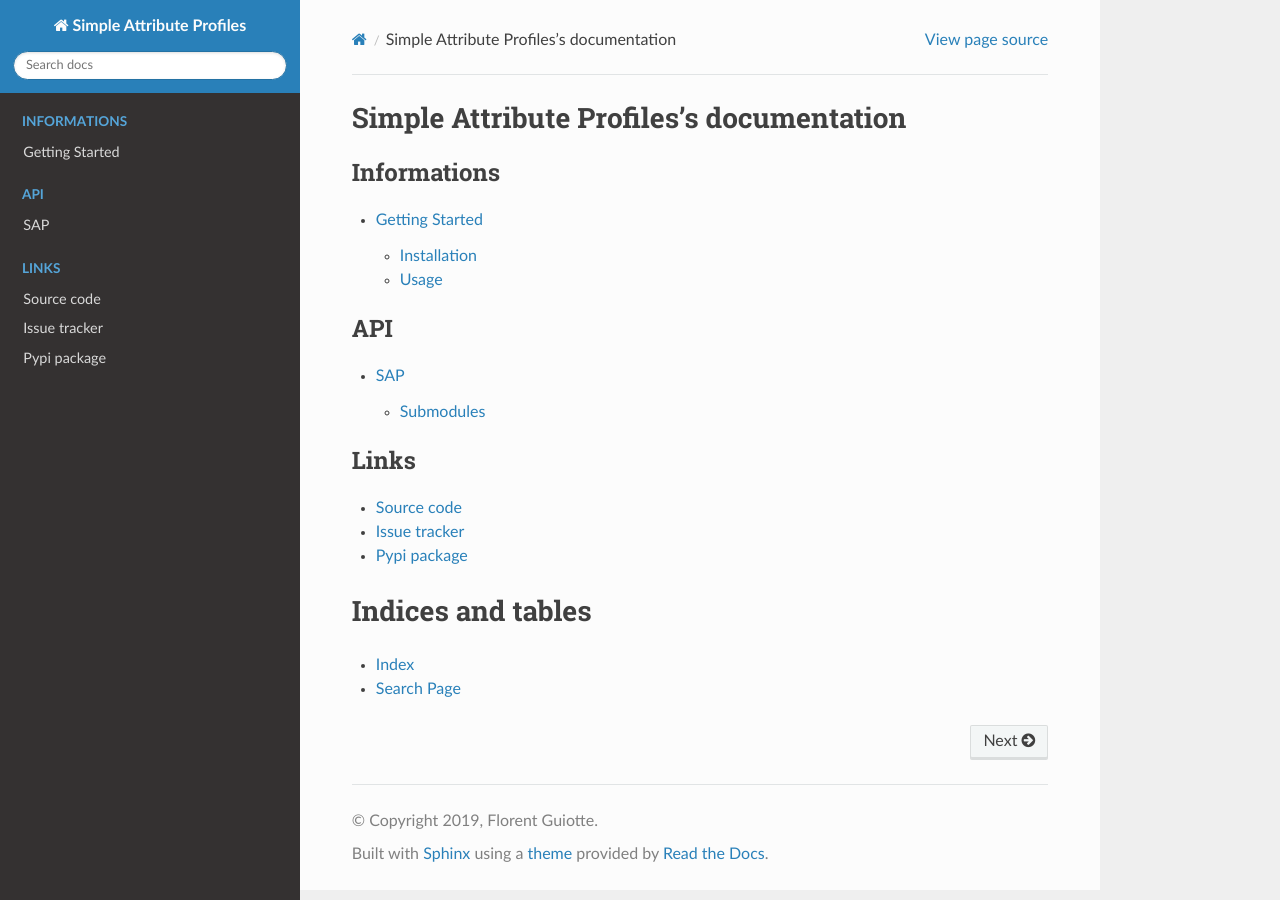
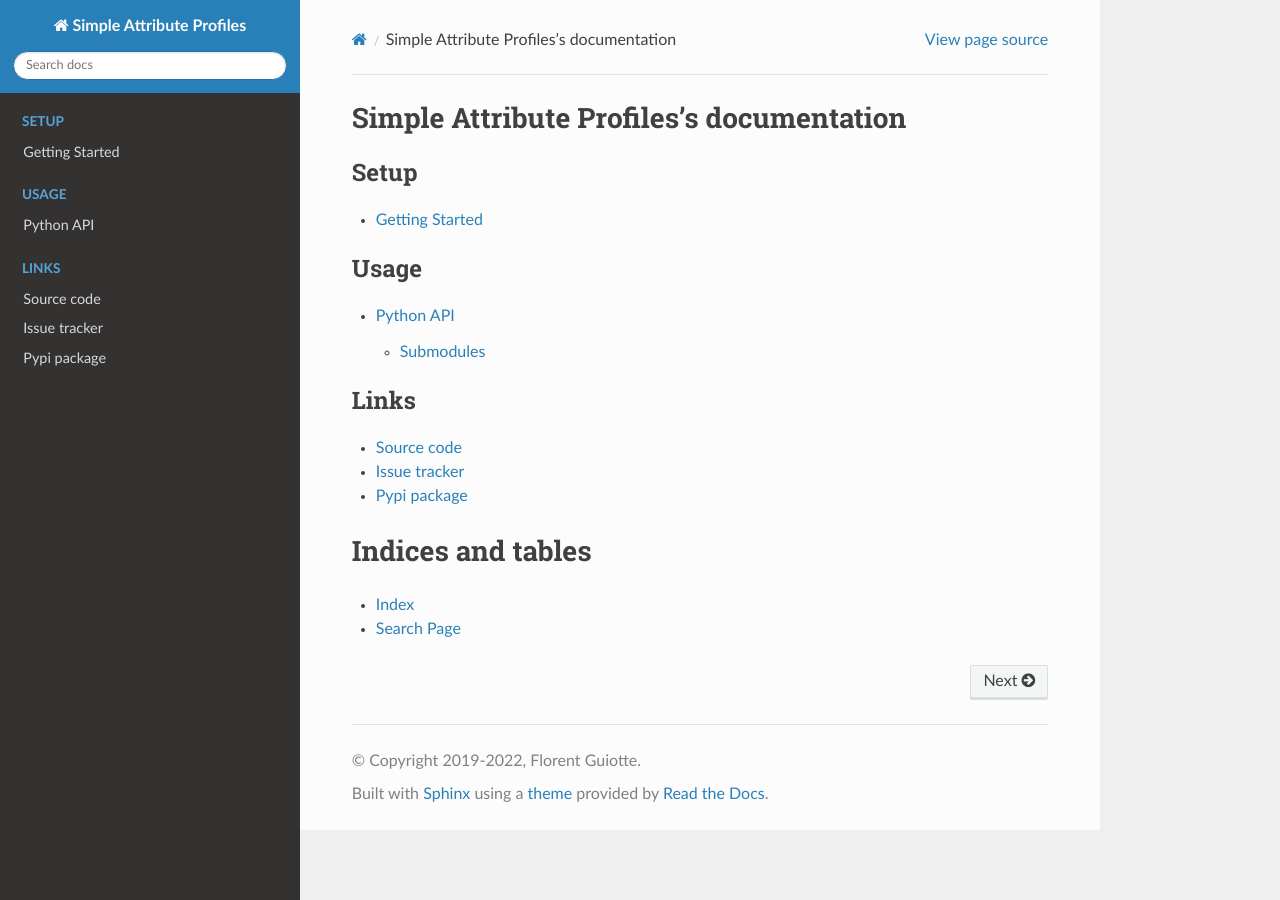
Before and after one commit to fguiotte/sap, a Sphinx documentation site: the page built from doc/index.rst, in a window 1280 px wide. Built offline with Sphinx 7.4.7 and the Read the Docs theme 2.0.0, drawn with Linux system fonts in a browser that asks for light colours.

Commit message:
Update documentation

```diff
--- a/doc/conf.py
+++ b/doc/conf.py
@@ -19,7 +19,7 @@ import sphinx_rtd_theme
 # -- Project information -----------------------------------------------------
 
 project = 'Simple Attribute Profiles'
-copyright = '2019, Florent Guiotte'
+copyright = '2019-2022, Florent Guiotte'
 author = 'Florent Guiotte'
 
 # The full version, including alpha/beta/rc tags
@@ -70,3 +70,5 @@ html_theme = 'sphinx_rtd_theme'
 #html_static_path = ['_static']
 
 todo_include_todos = True
+
+autodoc_member_order = 'bysource'
--- a/doc/index.rst
+++ b/doc/index.rst
@@ -7,16 +7,16 @@ Simple Attribute Profiles's documentation
 =========================================
 
 .. toctree::
-    :maxdepth: 2
-    :caption: Informations
+    :maxdepth: 1
+    :caption: Setup
 
-    info/start
+    Getting Started <info/start>
 
 .. toctree::
     :maxdepth: 3
-    :caption: API
+    :caption: Usage
 
-    SAP <source/sap>
+    Python API <source/sap>
 
 .. toctree::
     :caption: Links
```
Also changed, not shown: doc/info/start.md (+2 -5 lines), sap/__init__.py (+14 -1 lines), 1 other file.
